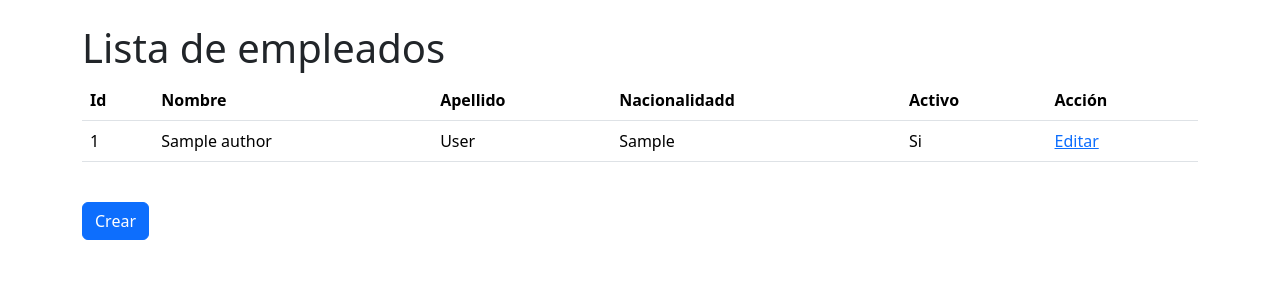
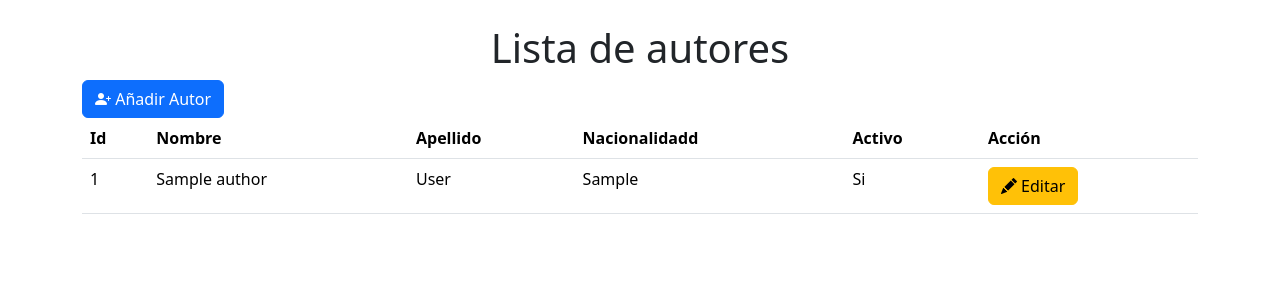
Before and after one commit to analidia27/WebApp, a Django app: page /autores/listado in a window 1280 px wide. Shown: the top 300 px of the page. Run offline with Django 4.2, Linux system fonts and the light colour scheme; tables that the repository leaves empty hold one stand-in row (values such as "Sample post").

Commit message:
fix: add authors

```diff
--- a/templates/list_authors.html
+++ b/templates/list_authors.html
@@ -1,5 +1,9 @@
 {% extends 'base.html' %} {% block content %}
-<h1>Lista de empleados</h1>
+<h1 class="text-center">Lista de autores</h1>
+<a href="{{'./nuevo'}}" class="btn btn-primary">
+  <i class="bi bi-person-plus-fill"></i>
+  Añadir Autor
+</a>
 <table class="table">
   <thead>
     <tr>
@@ -24,7 +28,10 @@
       <td>No</td>
       {% endif %}
       <td>
-        <a href="./editar/{{author.id}}">Editar</a>
+        <a href="./editar/{{author.id}}"  class="btn btn-warning">
+          <i class="bi bi-pencil-fill"></i>
+          Editar
+        </a>
       </td>
     </tr>
     {% endfor %}
@@ -32,6 +39,5 @@
 </table>
 <br />
 
-<a href="{{'./nuevo'}}" class="btn btn-primary">Crear</a>
 
 {% endblock %}
--- a/templates/list_employees.html
+++ b/templates/list_employees.html
@@ -2,7 +2,7 @@
 <h1 class="text-center">Lista de empleados</h1>
 <a href="{{'./nuevo'}}" class="btn btn-primary">
   <i class="bi bi-person-plus-fill"></i>
-  Crear
+  Añadir Empleado
 </a>
 <table class="table">
   <thead>
```
Also changed, not shown: templates/index.html (+12 -1 lines).
